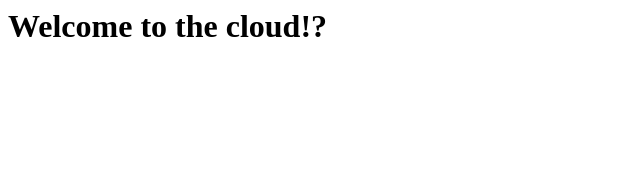
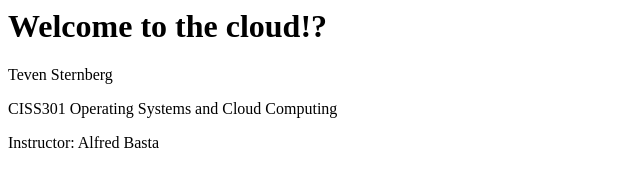
Before and after one commit to tevensternberg97/MyBook, a plain HTML site: page index.html in a window 1280 px wide. Shown: the whole page, without its empty margins (0-640 px from the left). Drawn offline with Linux system fonts and the light colour scheme.

Commit message:
Update index.html

```diff
--- a/index.html
+++ b/index.html
@@ -6,5 +6,9 @@
     </head>
     <body>
       <h1>Welcome to the cloud!?</h1>
+      <p>Teven Sternberg</p>
+      <p>CISS301 Operating Systems and Cloud Computing</p>
+      <Dropbox Assignment5</p>
+      <p>Instructor: Alfred Basta</p>
     </body>
   </html>
```
